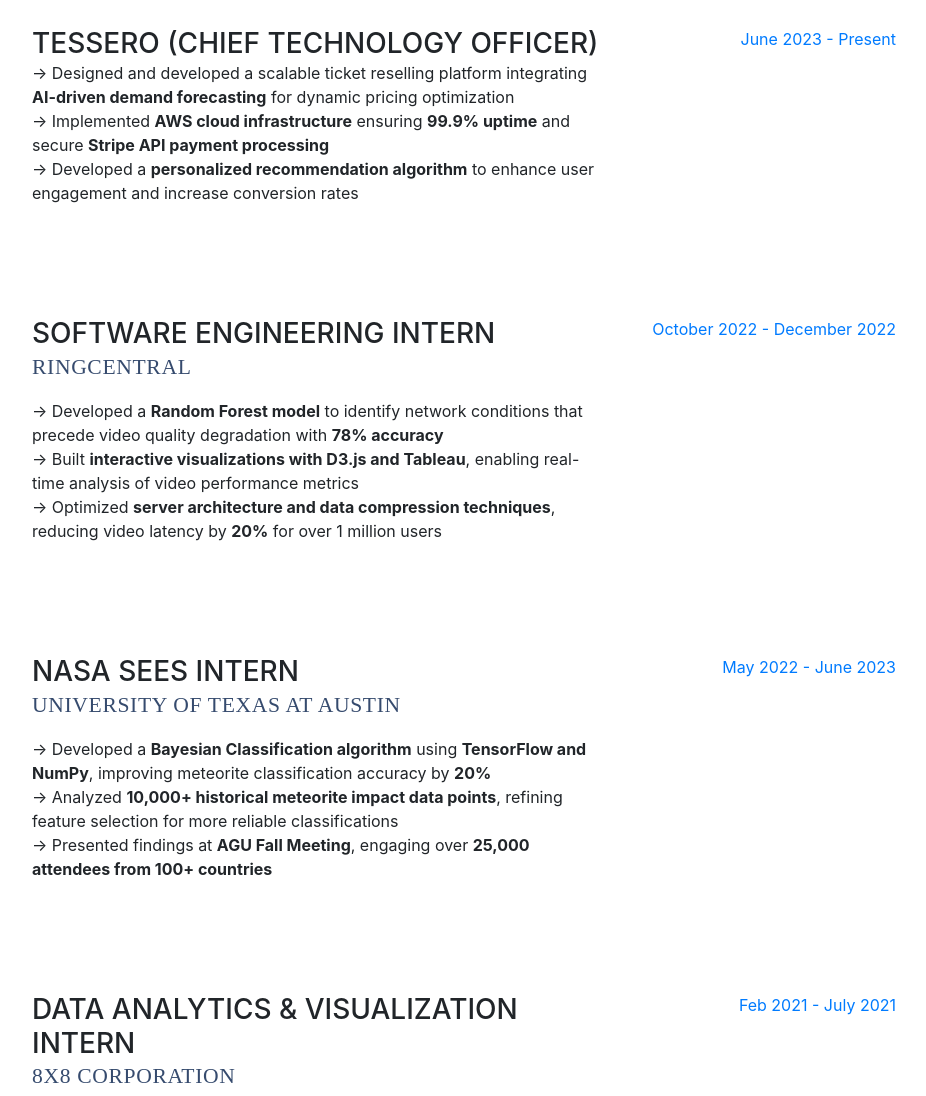
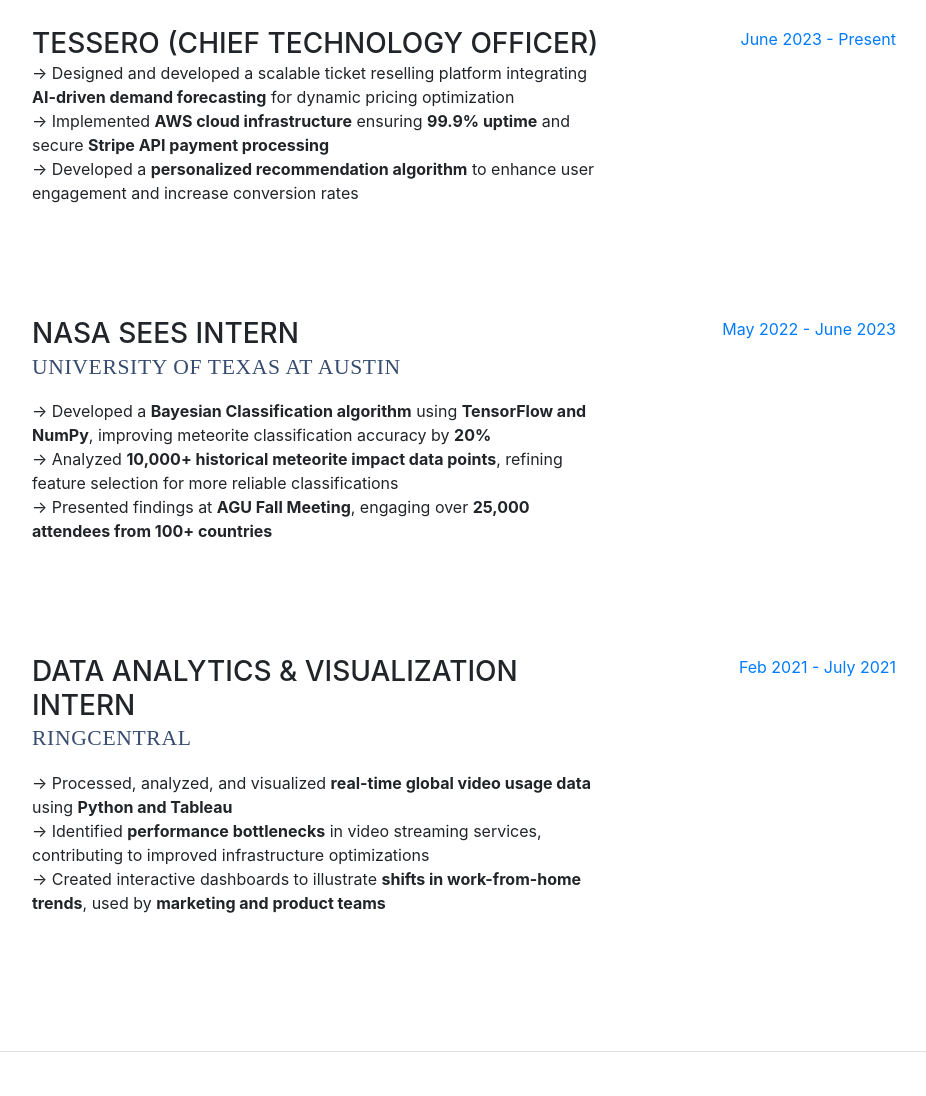
Before and after one commit to Wesley3141/cv, a website with bundled scripts: page index.html in a window 1280 px wide. Shown: the part 1341-2437 px from the top of the page, without its empty margins (312-1238 px from the left). Built offline with nearby package versions, Linux system fonts and the light colour scheme; a web font is replaced by a local one.

Commit message:
Update index.html

```diff
--- a/index.html
+++ b/index.html
@@ -242,20 +242,7 @@
             </div>
           </div>
 
-          <div class="resume-item d-flex flex-column flex-md-row mb-5">
-            <div class="resume-content mr-auto">
-              <h3 class="mb-0">Software Engineering Intern</h3>
-              <div class="subheading mb-3">RingCentral</div>
-              <p>
-                &#8594; Developed a <strong>Random Forest model</strong> to identify network conditions that precede video quality degradation with <strong>78% accuracy</strong> <br>
-                &#8594; Built <strong>interactive visualizations with D3.js and Tableau</strong>, enabling real-time analysis of video performance metrics <br>
-                &#8594; Optimized <strong>server architecture and data compression techniques</strong>, reducing video latency by <strong>20%</strong> for over 1 million users <br>
-              </p>
-            </div>
-            <div class="resume-date text-md-right">
-              <span class="text-primary">October 2022 - December 2022</span>
-            </div>
-          </div>
+
 
           <div class="resume-item d-flex flex-column flex-md-row mb-5">
             <div class="resume-content mr-auto">
@@ -279,7 +266,7 @@
           <div class="resume-item d-flex flex-column flex-md-row mb-5">
             <div class="resume-content mr-auto">
               <h3 class="mb-0">Data Analytics & Visualization Intern</h3>
-              <div class="subheading mb-3">8x8 Corporation</div>
+              <div class="subheading mb-3">RingCentral</div>
               <p>
                 &#8594; Processed, analyzed, and visualized <strong>real-time global video usage data</strong> using <strong>Python and Tableau</strong> <br>
                 &#8594; Identified <strong>performance bottlenecks</strong> in video streaming services, contributing to improved infrastructure optimizations <br>
```
